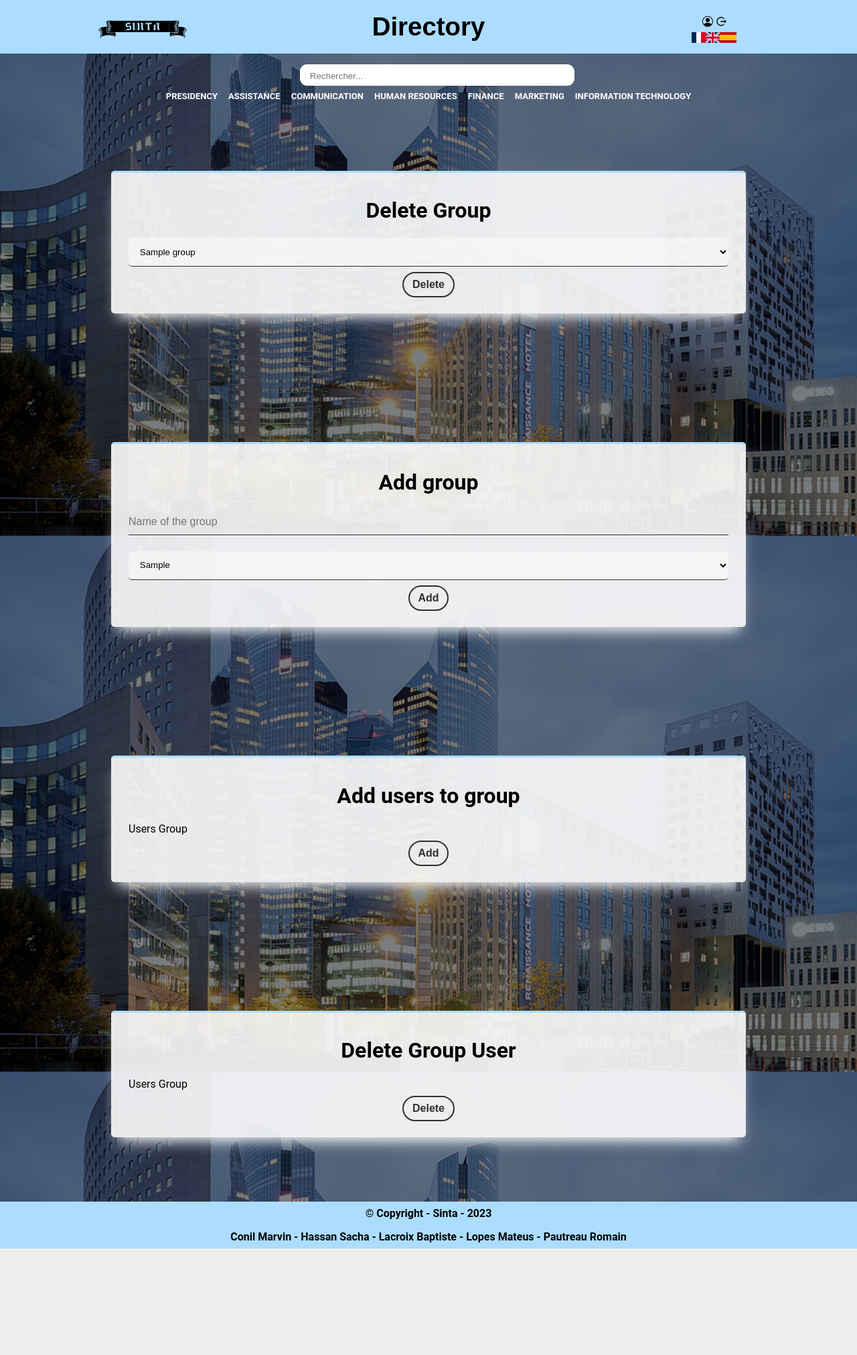
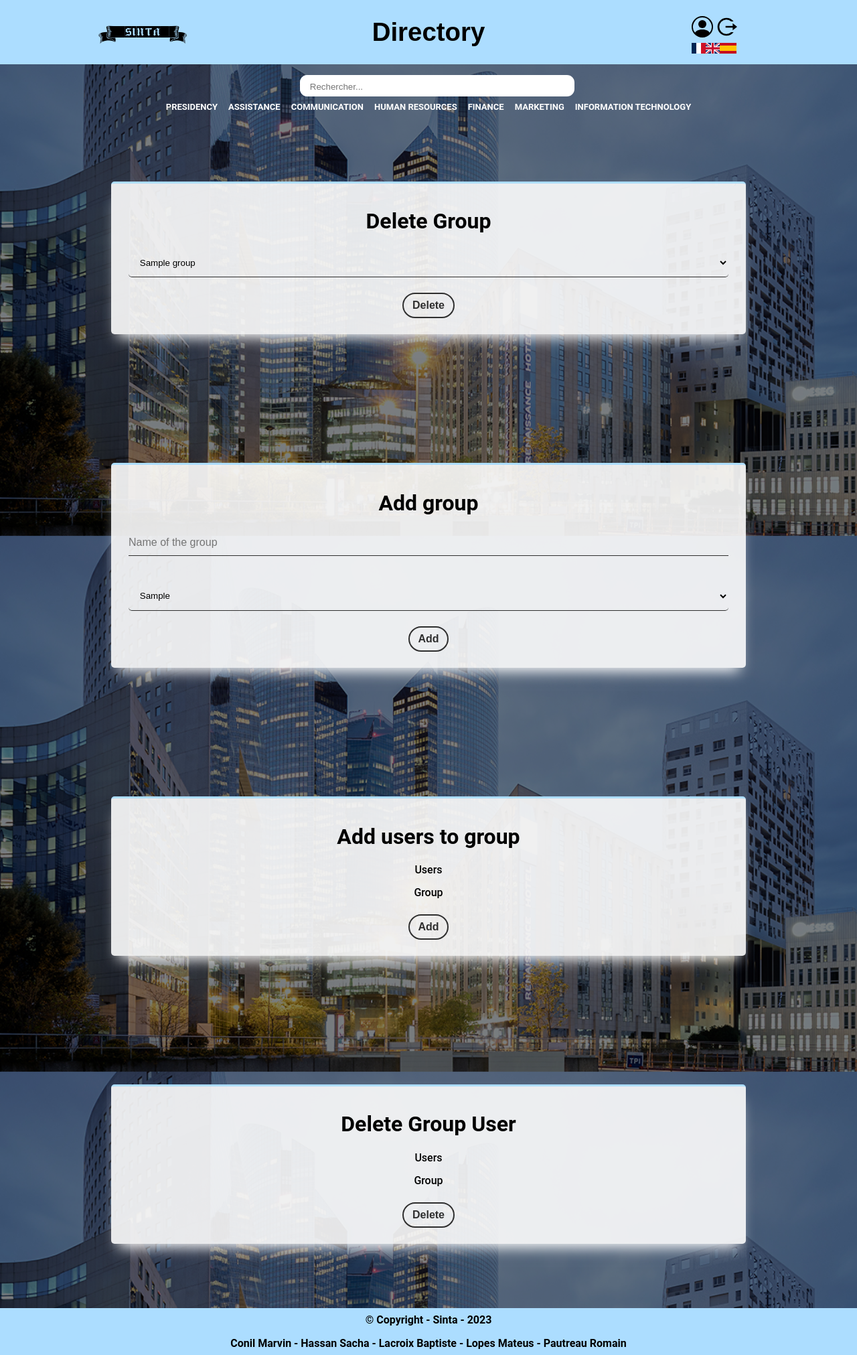
Before and after one commit to BaptisteLacroix/SAE401-Annuaire, a Flask app: template templates/adminPanel.html in a window 1280 px wide. Shown: the whole page at 67% size. Before the commit the page ends 1864 px from the top, so only its background shows below. Run offline with Flask 3, Linux system fonts and the light colour scheme; the template is opened without the code that fills it: most values are stand-ins (such as "Sample title", 1, 10 or a date in 2020); parts of the project's set-up code (start-up, migrations or seed data) failed here and were passed over.

Commit message:
css page admin et sur la barre de recherche

```diff
--- a/server.py
+++ b/server.py
@@ -393,7 +393,8 @@
     if not session.get('username'):
         return render_template('index.html')
     print("session logout")
-    session.clear()
+    session.pop('username', None)
+    session.pop('password', None)
     return render_template('index.html', admin=True if session.get('username') and session.get('password') else False)
 
 
--- a/static/css/adminPanel.css
+++ b/static/css/adminPanel.css
@@ -77,7 +77,6 @@
 
 #page-adminPanel select.single {
     border: none;
-    background: rgba(253, 253, 253, 0.5);
     outline: none;
     width: 100%;
         border-bottom: solid var(--color-dark) 1px;
--- a/static/css/search.css
+++ b/static/css/search.css
@@ -46,7 +46,8 @@
     height: 100%;
     opacity: 0;
     transition-property: width opacity;
-    transition: all 0.3s ease-in-out;
+    transition: all 0.15s ease-in-out;
+    z-index: 0;
 }
 
 #search-button:hover {
@@ -62,7 +63,8 @@
     display: block;
     width: 0;
     opacity: 0;
-    transition: width 0.3s ease-in-out;
+    z-index: 0;
+    transition: width 0.15s ease-in-out;
 }
 
 #search-input:has(input[type="search"]:not(:placeholder-shown)) + #search-validation {
--- a/templates/adminPanel.html
+++ b/templates/adminPanel.html
@@ -13,7 +13,7 @@
 
     <div class="box blue">
         <h1 id="adminPanel-delete-group" class="adminPanelSectionTitle">Supprimer Groupe</h1>
-        <form action="/adminPanel/deleteGroup" method="post">
+        <form class="adminForm" action="/adminPanel/deleteGroup" method="post">
             <label>
                 <select name="group" class="single">
                     {% for group in groups %}
@@ -26,7 +26,7 @@
     </div>
     <div class="box blue">
         <h1 id="adminPanel-add-group" class="adminPanelSectionTitle">Rajouter groupe</h1>
-        <form action="/adminPanel/addGroup" method="post">
+        <form class="adminForm" action="/adminPanel/addGroup" method="post">
             <label>
                 <input id="adminPanel-add-group-name-placeholder" type="text" name="group" placeholder="Nom du groupe"/>
             </label>
@@ -42,7 +42,7 @@
     </div>
     <div class="box blue">
         <h1 id="adminPanel-add-user-group" class="adminPanelSectionTitle">Ajouter utilisateurs à groupe</h1>
-        <form action="/adminPanel/addUserToGroup" method="post">
+        <form class="adminForm" action="/adminPanel/addUserToGroup" method="post">
             <label id="adminPanel-add-user-group-label-user"> Utilisateurs
                 <!-- authorized multiple values -->
                 <select name="users" multiple class="multiple-selection">
@@ -63,7 +63,7 @@
     </div>
     <div class="box blue">
         <h1 id="adminPanel-remove-user-group" class="adminPanelSectionTitle">Supprimer Utilisateur de groupe</h1>
-        <form action="/adminPanel/deleteUserFromGroup" method="post">
+        <form class="adminForm" action="/adminPanel/deleteUserFromGroup" method="post">
             <label id="adminPanel-remove-user-group-label-user"> Utilisateurs
                 <select name="users" multiple class="multiple-selection">
                     {% for user in users %}
--- a/templates/import/header.html
+++ b/templates/import/header.html
@@ -11,7 +11,7 @@
                 <ul id="right-nav">
                     <li>
                         <a id="loginText" href="./login">
-                            <svg class="icon-svg" xmlns="http://www.w3.org/2000/svg" width="1em" height="1em"
+                            <svg class="icon-svg" xmlns="http://www.w3.org/2000/svg" width="2em" height="2em"
                                  preserveAspectRatio="xMidYMid meet" viewBox="0 0 16 16">
                                 <g fill="black">
                                     <path d="M11 6a3 3 0 1 1-6 0a3 3 0 0 1 6 0z"></path>
@@ -21,7 +21,7 @@
                             </svg>
                         </a>
                         <a id="logoutText" href="./index">
-                            <svg class="icon-svg" xmlns="http://www.w3.org/2000/svg" width="1em" height="1em"
+                            <svg class="icon-svg" xmlns="http://www.w3.org/2000/svg" width="2em" height="2em"
                                  preserveAspectRatio="xMidYMid meet" viewBox="0 0 24 24">
                                 <path fill="black"
                                       d="M12 22C6.477 22 2 17.523 2 12S6.477 2 12 2a9.985 9.985 0 0 1 8 4h-2.71a8 8 0 1 0 .001 12h2.71A9.985 9.985 0 0 1 12 22zm7-6v-3h-8v-2h8V8l5 4l-5 4z"></path>
```
